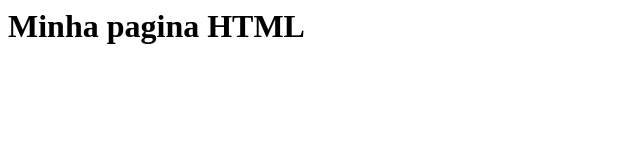
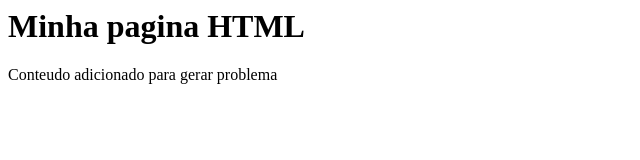
Before and after one commit to AndreaFraga/gama-no-git, a plain HTML site: page index.html in a window 1280 px wide. Shown: the whole page, without its empty margins (0-640 px from the left). Drawn offline with Linux system fonts and the light colour scheme.

Commit message:
outro commit, dessa vez na master

```diff
--- a/index.html
+++ b/index.html
@@ -1,5 +1,6 @@
 <html>
     <body>
         <h1>Minha pagina HTML</h1>
+        <p>Conteudo adicionado para gerar problema</p>
     </body>
 </html>
```
